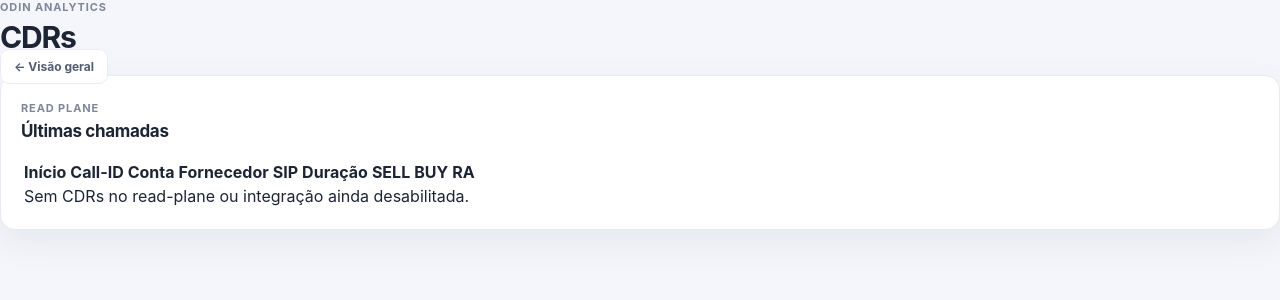
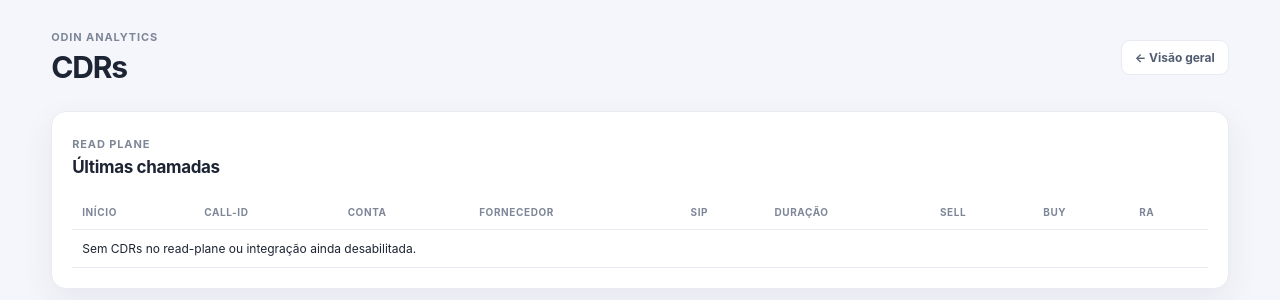
Before and after one commit to Felig0d/flimb-telecom-open, a Next.js app in the folder portal/: page /cdrs in a window 1280 px wide. Shown: the top 300 px of the page. Built offline with nearby package versions, Linux system fonts and the light colour scheme.

Commit message:
feat: add analytics and CDR table styles

```diff
--- a/portal/app/globals.css
+++ b/portal/app/globals.css
@@ -151,7 +151,8 @@ a {
   padding: 30px clamp(22px, 3vw, 48px) 48px;
 }
 
-.topbar {
+.topbar,
+.pageHeader {
   display: flex;
   align-items: center;
   justify-content: space-between;
@@ -252,7 +253,8 @@ h2 {
 }
 
 .heroCard,
-.panel {
+.panel,
+.metricCard {
   background: var(--panel);
   border: 1px solid var(--border);
   box-shadow: var(--shadow);
@@ -390,31 +392,46 @@ h2 {
   font-weight: 700;
 }
 
-.financeStats {
+.financeStats,
+.metricGrid {
   display: grid;
-  grid-template-columns: 1fr 1fr;
+  grid-template-columns: repeat(2, minmax(0, 1fr));
   gap: 10px;
 }
 
-.financeStats div {
+.financeStats div,
+.metricCard {
   padding: 13px;
   background: var(--panel-soft);
   border-radius: 11px;
 }
 
 .financeStats span,
-.financeStats strong {
+.financeStats strong,
+.metricCard span,
+.metricCard strong {
   display: block;
 }
 
-.financeStats span {
+.financeStats span,
+.metricCard span {
   color: var(--muted);
   font-size: 10px;
 }
 
-.financeStats strong {
+.financeStats strong,
+.metricCard strong {
   margin-top: 5px;
   font-size: 18px;
+}
+
+.metricGrid {
+  grid-template-columns: repeat(3, minmax(0, 1fr));
+  margin-bottom: 16px;
+}
+
+.metricCard {
+  background: var(--panel);
 }
 
 .barChart {
@@ -544,6 +561,45 @@ h2 {
   color: var(--text);
 }
 
+.standalonePage {
+  min-height: 100vh;
+  padding: 30px clamp(22px, 4vw, 64px) 48px;
+}
+
+.pagePanel {
+  margin-top: 16px;
+}
+
+.tableWrap {
+  overflow-x: auto;
+}
+
+.dataTable {
+  width: 100%;
+  border-collapse: collapse;
+  font-size: 12px;
+}
+
+.dataTable th,
+.dataTable td {
+  padding: 11px 10px;
+  border-bottom: 1px solid var(--border);
+  text-align: left;
+  white-space: nowrap;
+}
+
+.dataTable th {
+  color: var(--muted);
+  font-size: 10px;
+  text-transform: uppercase;
+  letter-spacing: 0.06em;
+}
+
+.mono {
+  font-family: ui-monospace, SFMono-Regular, Menlo, Monaco, Consolas, monospace;
+  font-size: 11px;
+}
+
 @media (max-width: 1050px) {
   .heroGrid {
     grid-template-columns: repeat(2, minmax(0, 1fr));
@@ -572,17 +628,20 @@ h2 {
     display: none;
   }
 
-  .workspace {
+  .workspace,
+  .standalonePage {
     padding: 22px 16px 32px;
   }
 
   .topbar,
-  .topActions {
+  .topActions,
+  .pageHeader {
     align-items: flex-start;
     flex-direction: column;
   }
 
-  .heroGrid {
+  .heroGrid,
+  .metricGrid {
     grid-template-columns: 1fr;
   }
 }
```
